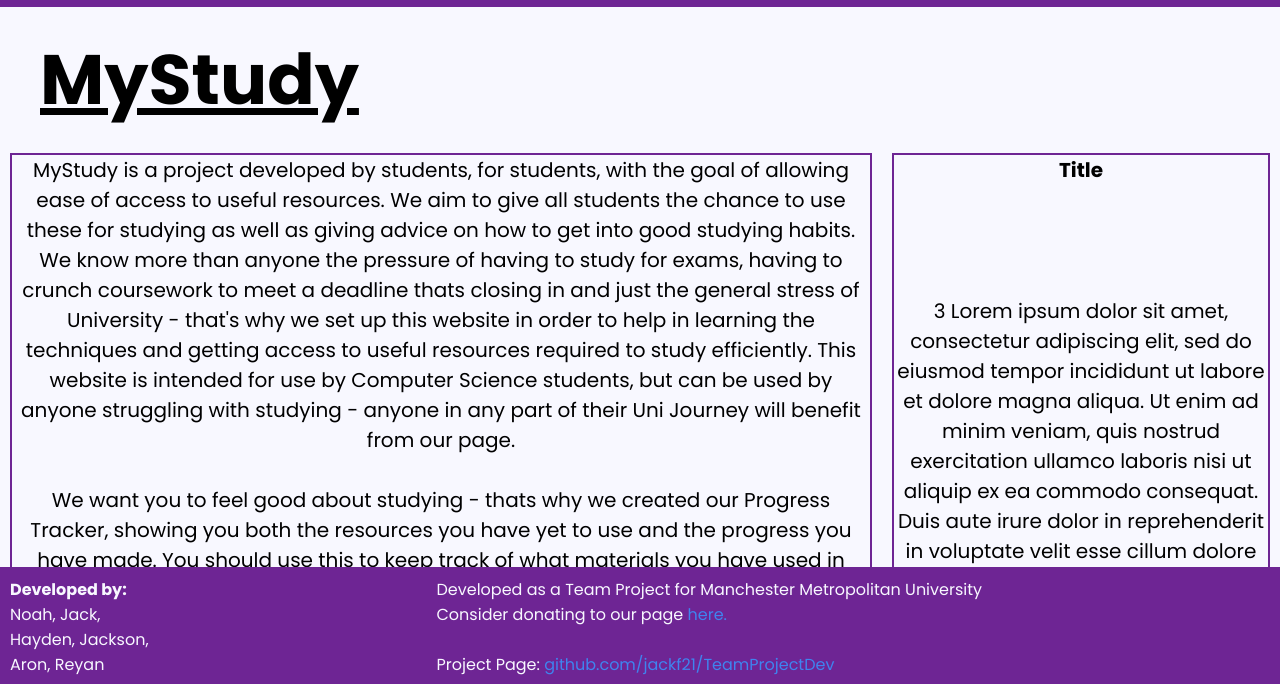
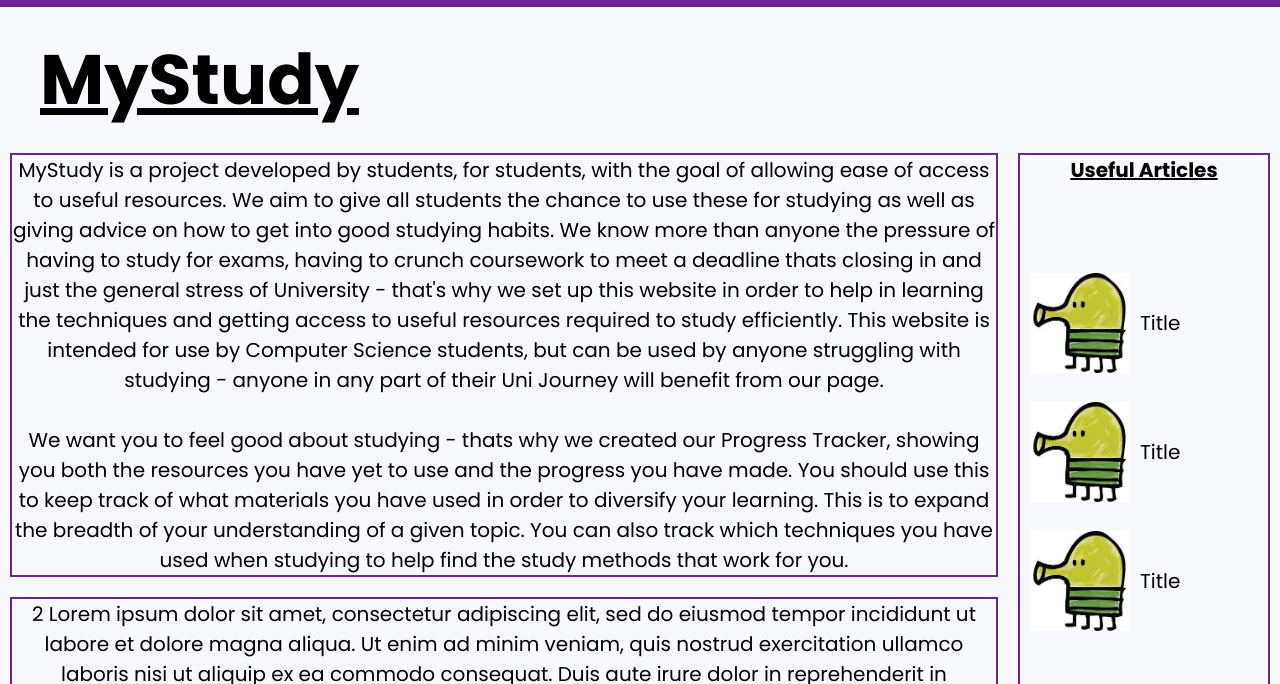
Before and after one commit to jackf21/TeamProjectDev, a plain HTML site: page MainPage.html in a window 1280 px wide. Shown: the part 113-797 px from the top of the page. Drawn offline with Linux system fonts and the light colour scheme.

Commit message:
Added placeholder articles in right content

```diff
--- a/MainPage.html
+++ b/MainPage.html
@@ -42,23 +42,35 @@
             </p>
         </div>
 
-        <p class="content" id="rightContent">
-            <strong id="rightContentTitle">Title</strong>
+        <div class="content" id="rightContent">
+            <strong id="rightContentTitle"><u>Useful Articles</u></strong>
 
             <br>
 
-            3 Lorem ipsum dolor sit amet, consectetur adipiscing elit, sed do eiusmod tempor incididunt ut labore et dolore magna aliqua.
-            Ut enim ad minim veniam, quis nostrud exercitation ullamco laboris nisi ut aliquip ex ea commodo consequat.
-            Duis aute irure dolor in reprehenderit in voluptate velit esse cillum dolore eu fugiat nulla pariatur.
-            Excepteur sint occaecat cupidatat non proident, sunt in culpa qui officia deserunt mollit anim id est laborum.
+            <div class="Article">
+                <img src="doodler.jpg" alt="placeholder" class="ArticleImage">
+                <span>Title</span>
+            </div>
+
+            <div class="Article">
+                <img src="doodler.jpg" alt="placeholder" class="ArticleImage">
+                <span>Title</span>
+            </div>
+
+            <div class="Article">
+                <img src="doodler.jpg" alt="placeholder" class="ArticleImage">
+                <span>Title</span>
+            </div>
 
             <br>
 
-            <input type="radio" name="contentScroll" value="1">
-            <input type="radio" name="contentScroll" value="2">
-            <input type="radio" name="contentScroll" value="3">
-            <input type="radio" name="contentScroll" value="4">
-        </p>
+            <div>
+                <input type="radio" name="contentScroll" value="1">
+                <input type="radio" name="contentScroll" value="2">
+                <input type="radio" name="contentScroll" value="3">
+                <input type="radio" name="contentScroll" value="4">
+            </div>
+        </div>
     </div>
 
     <footer>
--- a/MainStyle.css
+++ b/MainStyle.css
@@ -78,14 +78,27 @@
 #mainContentContainer {
     display: flex;
     flex-flow: column wrap;
-    width: 70%;
+    width: 80%;
 }
 
 #rightContent {
     display: flex;
-    flex-flow: row wrap;
-    justify-content: center;
-    width: 30%;
+    flex-flow: column wrap;
+    justify-content: space-between;
+    width: 20%;
+}
+
+.Article {
+    margin-left: 10px;
+    display: flex;
+    flex-flow: row nowrap;
+    align-items: center;
+}
+
+.ArticleImage {
+    width: 100px;
+    height: 100px;
+    margin-right: 10px;
 }
 
 input[type="radio"] {
@@ -111,11 +124,6 @@
     display: flex;
     flex-direction: row;
     justify-content: space-between;
-    position: absolute;
-    width: 100%;
-    bottom: 0;
-    left: 0;
-    z-index: 10;
 }
 
 .footerList {
```
Also changed, not shown: doodler.jpg (added).
